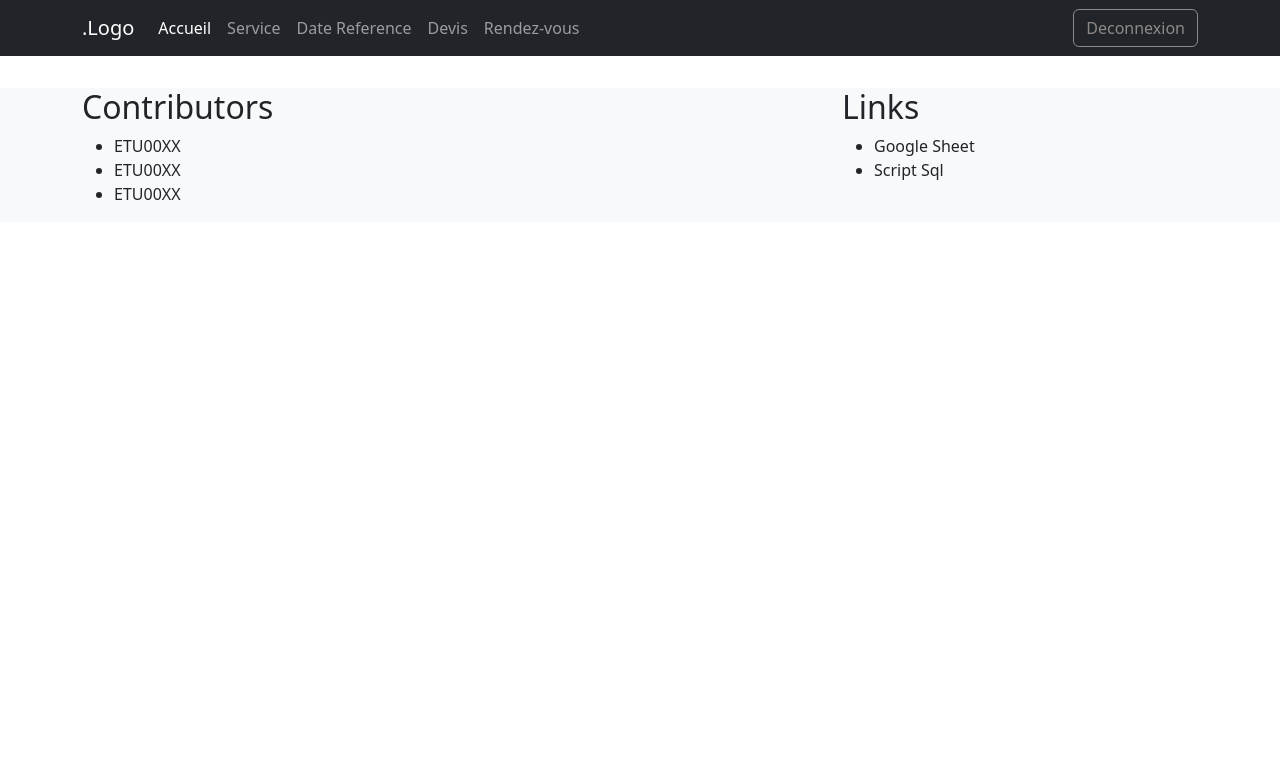
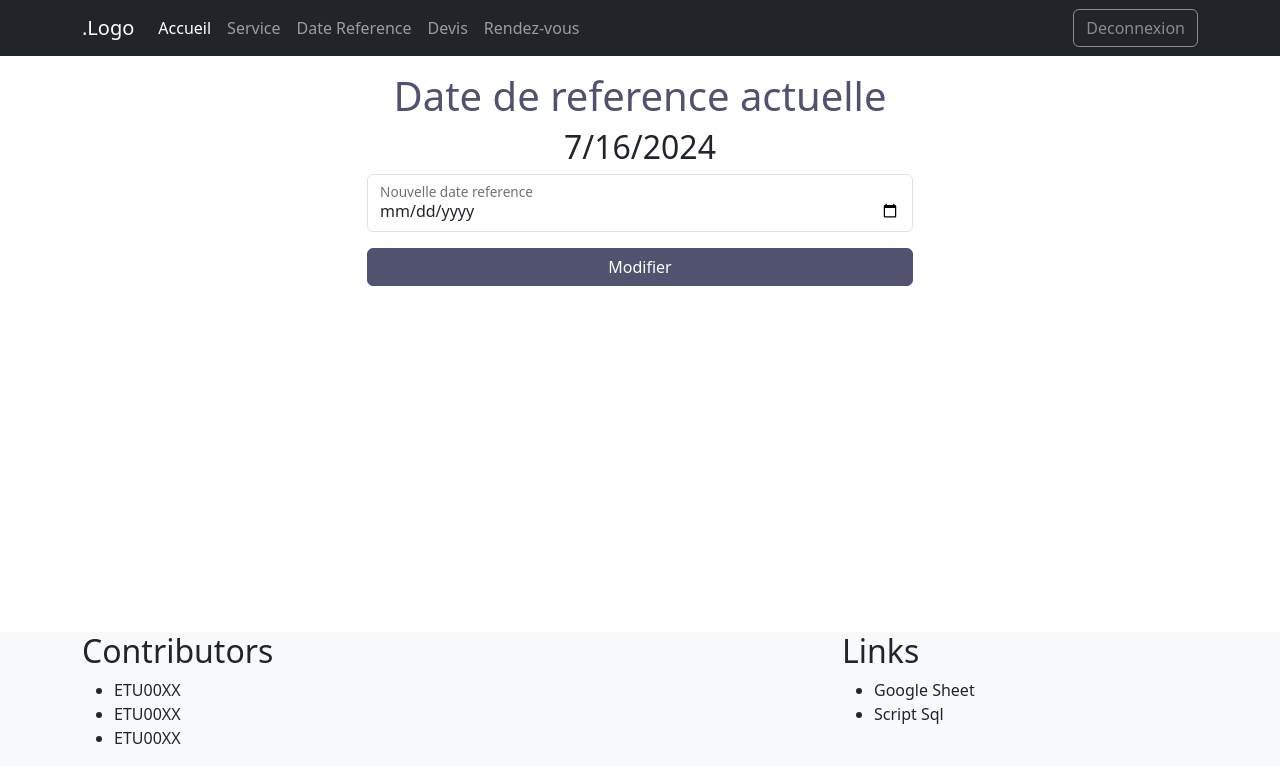
Before and after one commit to sergianafr/projet_final_S4, a CodeIgniter app: page /projet_final_s4/index.php/back_office/date_reference in a window 1280 px wide. Shown: the top 783 px of the page. Run offline with CodeIgniter, Linux system fonts and the light colour scheme.

Commit message:
formulaire date reference

```diff
--- a/application/controllers/back_office.php
+++ b/application/controllers/back_office.php
@@ -64,7 +64,7 @@ class back_office extends CI_Controller {
 	 */
 	function date_reference(){
 		// La date de reference actuelle
-		$data['date_actuelle'] = new DateTime();
+		$data['date_actuelle'] = "7/16/2024";
 
 		// Affichage de la view
 		$data['contents']= 'back_office/date_reference' ;
--- a/application/views/back_office/date_reference.php
+++ b/application/views/back_office/date_reference.php
@@ -1,8 +1,18 @@
-<section class="my-3 container">
-    <h1></h1>
+<section id="hero_section" class="my-3 container">
+
     <div class="row">
-        <div class="col w-50 mx-auto">
-            <form action=""></form>
+        <div class="col-3 w-50 mx-auto text-center">
+            <h1 class="text-primary">Date de reference actuelle</h1>
+            <h2><?=$date_actuelle?></h2>
+            <form action="<?=site_url('date_reference/modifier')?>">
+                <div class="form-floating mb-3">
+                    <input type="date" class="form-control" name="date_reference" id="dateInput" required>
+                    <label for="dateInput">Nouvelle date reference</label>
+                </div>
+                <div>
+                    <input type="submit" value="Modifier" class="btn btn-primary w-100">
+                </div>
+            </form>
         </div>
     </div>
 </section>
--- a/application/views/back_office/home.php
+++ b/application/views/back_office/home.php
@@ -1,4 +1,4 @@
-<section class="row">
+<section id="hero_section" class="row">
     <style>
         img {
             width: 100%;
--- a/application/views/back_office/rendez_vous.php
+++ b/application/views/back_office/rendez_vous.php
@@ -1,4 +1,4 @@
-<section class="container my-3">
+<section id="hero_section" class="container my-3">
     <div id="calendar"></div>
     <!-- Modal -->
     <div class="modal fade d-none" id="modalForm" tabindex="-1" role="dialog" aria-labelledby="exampleModalCenterTitle">
--- a/application/views/back_office/service/formulaire_service.php
+++ b/application/views/back_office/service/formulaire_service.php
@@ -16,7 +16,7 @@ if ($service != null) {
 ?>
 
 
-<section class="container">
+<section id="hero_section" class="container">
     <h1>Formulaire de service</h1>
     <div class="row">
         <div class="col w-50 mx-auto">
--- a/application/views/back_office/service/service.php
+++ b/application/views/back_office/service/service.php
@@ -1,4 +1,4 @@
-<section class="my-3">
+<section id="hero_section" class="my-3">
     <div class="container">
         <div class="row mb-3">
             <h1>Liste des services</h1>
--- a/application/views/back_office/static/header.php
+++ b/application/views/back_office/static/header.php
@@ -5,6 +5,7 @@
   <meta name="viewport" content="width=device-width, initial-scale=1.0">
   <link rel="stylesheet" href="<?=base_url('assets/css/style.css')?>">
   <link rel="stylesheet" href="<?=base_url('assets/font/bootstrap-icons.min.css')?>">
+  <link rel="stylesheet" href="<?=base_url('assets/css/specific.css')?>">
   <title>Back Office</title>
 </head>
 <body>
--- a/application/views/front_office/home.php
+++ b/application/views/front_office/home.php
@@ -1,4 +1,4 @@
-<section class="row">
+<section id="hero_section" class="row">
     <style>
         img {
             width: 100%;
--- a/application/views/front_office/rendez_vous.php
+++ b/application/views/front_office/rendez_vous.php
@@ -1,4 +1,4 @@
-<section class="container my-4">
+<section id="hero_section" class="container my-4">
     <div class="row">
         <div class="col-lg-7">
             <img class="img-fluid" src="<?=base_url('assets/images/pexels-maltelu-2244746.jpg')?>" alt=".matlelu">
--- a/application/views/front_office/static/header.php
+++ b/application/views/front_office/static/header.php
@@ -5,6 +5,7 @@
   <meta name="viewport" content="width=device-width, initial-scale=1.0">
   <link rel="stylesheet" href="<?=base_url('assets/css/style.css')?>">
   <link rel="stylesheet" href="<?=base_url('assets/font/bootstrap-icons.min.css')?>">
+  <link rel="stylesheet" href="<?=base_url('assets/css/specific.css')?>">
   <title>Front Office</title>
 </head>
 <body>
--- /dev/null
+++ b/assets/css/specific.css
@@ -0,0 +1,3 @@
+#hero_section {
+    min-height: 68vh;
+}
```
Also changed, not shown: application/views/back_office/devis.php (+15 -13 lines), 6 other files.
